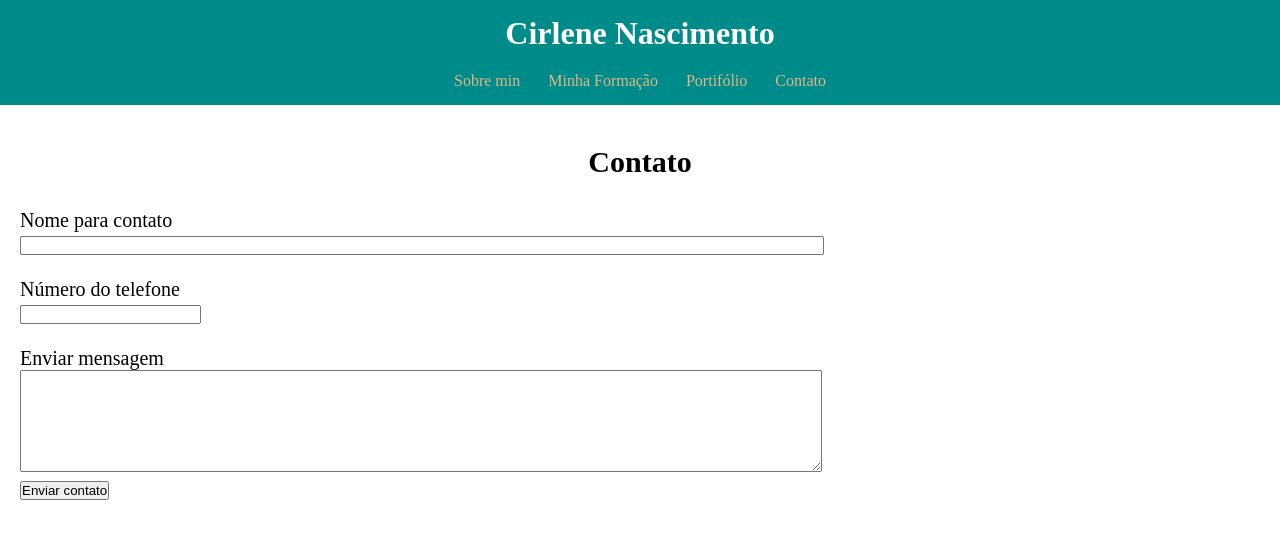
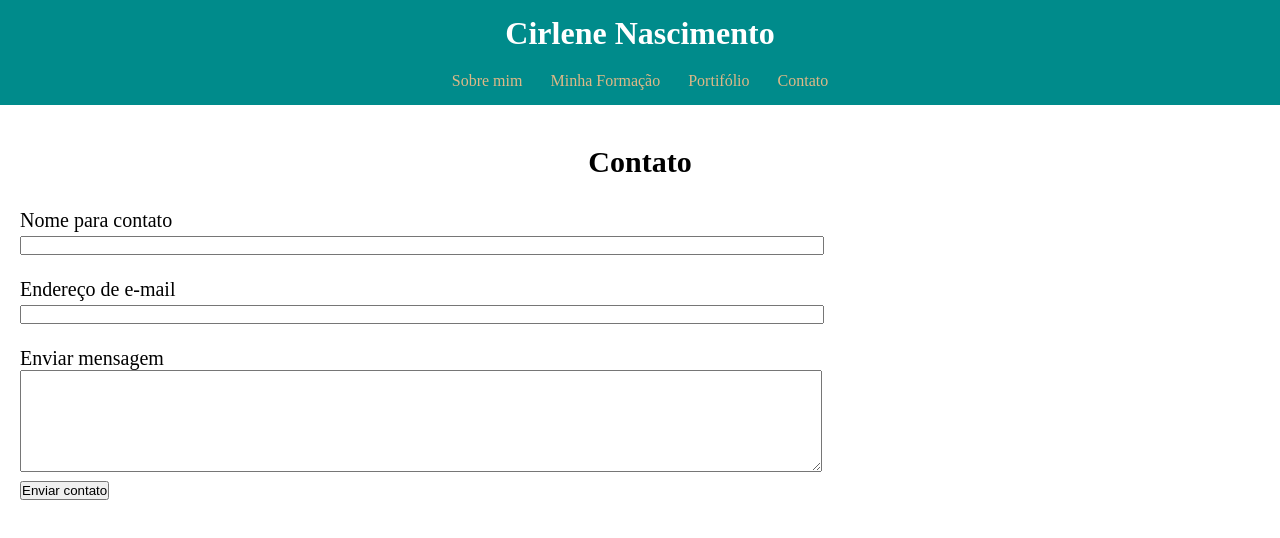
Before and after one commit to CirleneNascimento/projeto_web, a plain HTML site: page contato.html in a window 1280 px wide. Drawn offline with Linux system fonts and the light colour scheme.

Commit message:
Add files via upload

```diff
--- a/contato.html
+++ b/contato.html
@@ -17,7 +17,7 @@
 		</div>
 
 		<nav>
-			<a href="index.html">Sobre min</a>
+			<a href="index.html">Sobre mim</a>
 			<a href="minha_formacao.html">Minha Formação</a>
 			<a href="portifolio.html">Portifólio</a>
 			<a href="contato.html">Contato</a>
@@ -31,8 +31,8 @@
 			<form>
 				<label for="nome">Nome para contato</label><br>
 				<input type="text" id="nome" style="width: 800px;"><br><br>
-				<label for="telefone">Número do telefone</label><br>
-				<input type="text" id="telefone"><br><br>
+				<label for="email">Endereço de e-mail</label><br>
+				<input type="text" id="email" style="width: 800px;"><br><br>
 				<label for="nome">Enviar mensagem</label><br>
 				<textarea type="text" id="mensagem" style="width: 800px; height: 100px;"></textarea><br>
 				<button type="button" onclick="enviarContato()">Enviar contato</button>
@@ -43,10 +43,10 @@
 	<script>
 		function enviarContato(){
 			let nome = document.getElementById("nome").value;
-			let telefone = document.getElementById("telefone").value;
+			let email = document.getElementById("email").value;
 			let mensagem = document.getElementById("mensagem").value;
 
-			alert(nome + ", agradeço o seu contato e retornarei em breve para o número " + telefone);
+			alert(nome + ", agradeço o seu contato e retornarei em breve para o e-mail: " + email);
 		}
 	</script>
 </body>
```
Also changed, not shown: index.html (+1 -1 lines), minha_formacao.html (+1 -1 lines), portifolio.html (+1 -1 lines).
